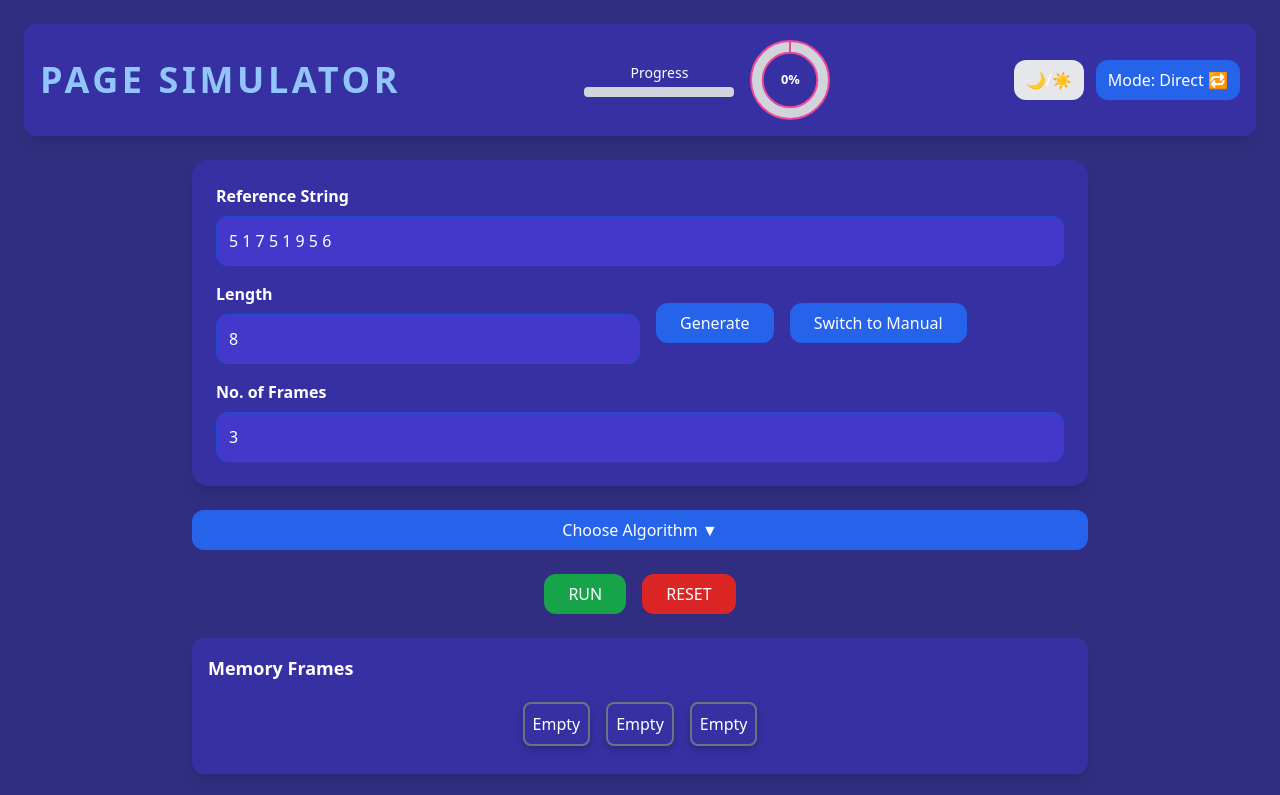
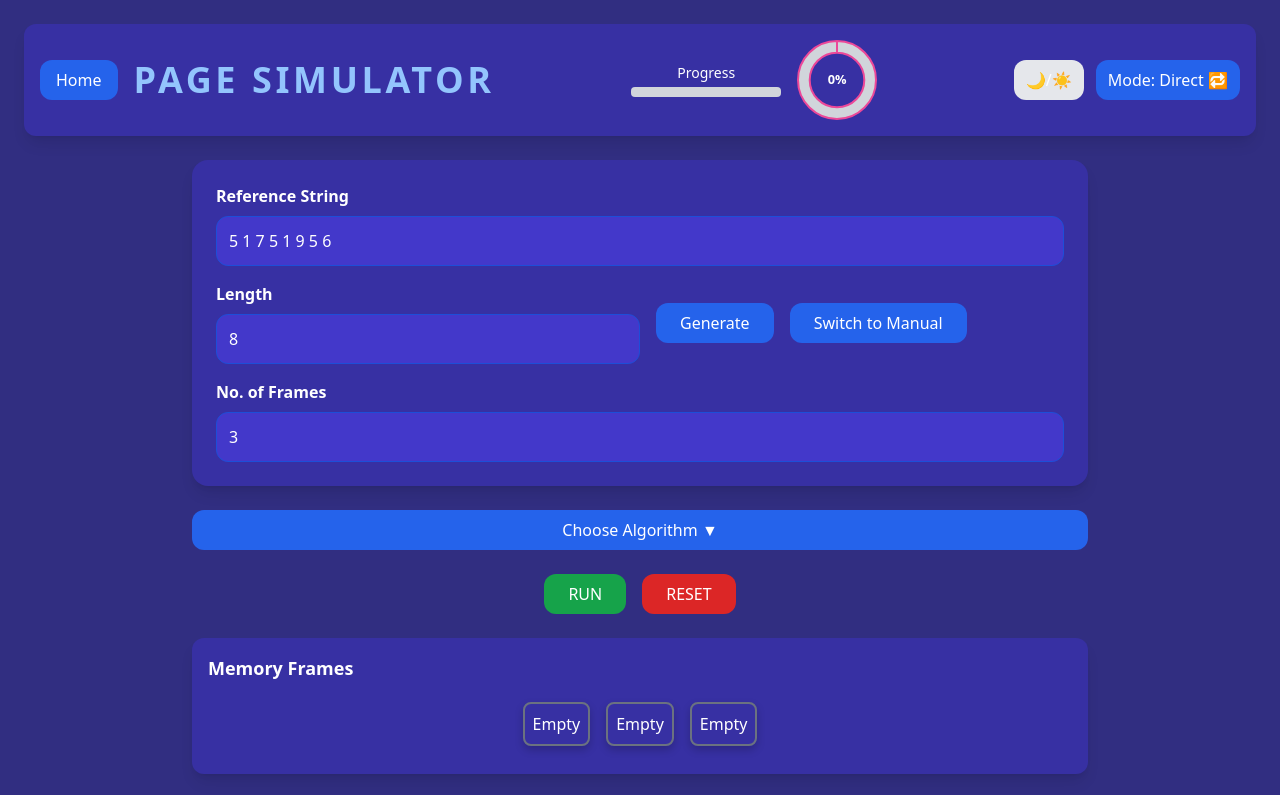
Before and after one commit to yaswanthkumar796/os-project, a plain HTML site: page index.html in a window 1280 px wide. Shown: the top 795 px of the page. Drawn offline with nearby package versions, Linux system fonts and the light colour scheme.

Commit message:
Update index.html

```diff
--- a/index.html
+++ b/index.html
@@ -103,7 +103,8 @@
         <!-- Control Panel -->
         <div class="control-panel mb-6 rounded-xl bg-indigo-800 shadow-lg p-4">
             <div class="flex flex-col md:flex-row justify-between items-center gap-4 w-full">
-                <div class="flex items-center">
+                <div class="flex items-center gap-4">
+                    <a href="home.html" class="bg-blue-600 hover:bg-blue-700 text-white py-2 px-4 rounded-xl transition hover:scale-105">Home</a>
                     <h1 class="text-4xl font-bold tracking-widest text-blue-300">PAGE SIMULATOR</h1>
                 </div>
 
```
